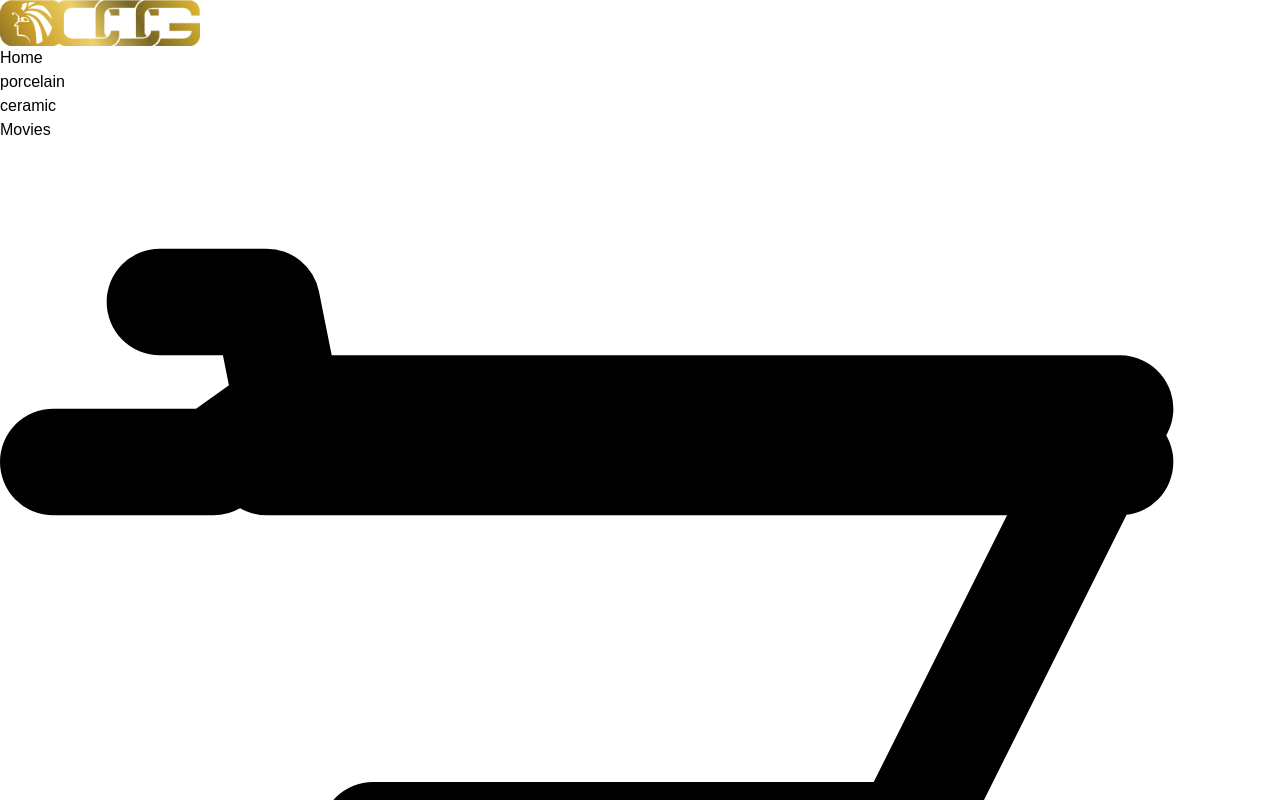
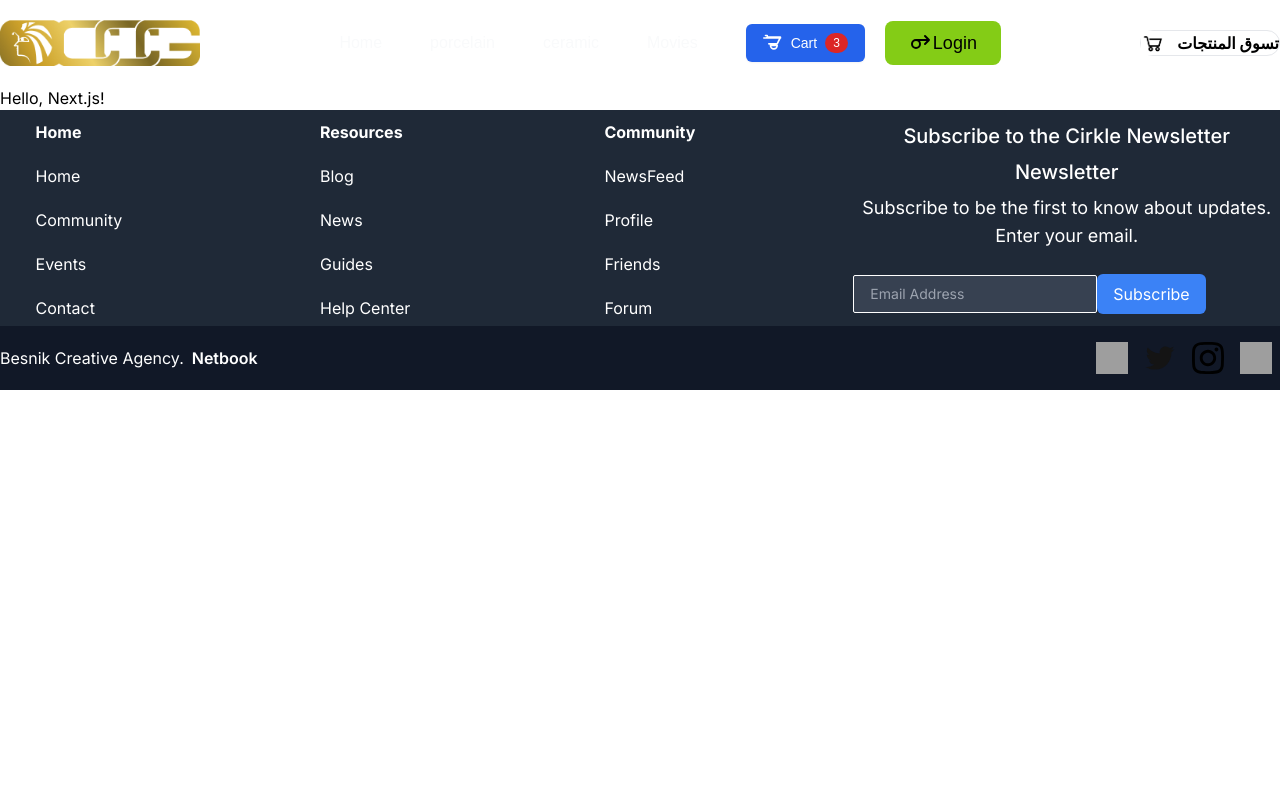
Before and after one commit to mohamedatef73/ceramic-store, a Next.js app in the folder next-app/: page /ceramic in a window 1280 px wide. Shown: the top 800 px of the page. Built offline with nearby package versions, Linux system fonts and the light colour scheme; grey boxes are pictures that could not be loaded.

Commit message:
update code

```diff
--- a/next-app/app/globals.css
+++ b/next-app/app/globals.css
@@ -34,26 +34,26 @@ ul {
   .btn_white {
     @apply border-white bg-white px-8 py-3 text-green-50;
   }
-  .btn_white_text {
+  /* .btn_white_text {
     @apply border-white bg-white px-8 py-3 text-gray-90;
-  }
+  } */
   .btn_green {
     @apply border-green-50 bg-green-50 px-8 py-5 text-white;
   }
-  .btn_dark_green {
+  /* .btn_dark_green {
     @apply bg-green-90 px-8 py-4 text-white transition-all hover:bg-black;
-  }
+  } */
   .btn_dark_green_outline {
     @apply border-gray-20 bg-green-90 px-8 py-5 text-white;
   }
 
-  .max-container {
+  /* .max-container {
     @apply mx-auto max-w-[1440px];
-  }
+  } */
 
-  .padding-container {
+  /* .padding-container {
     @apply px-6 lg:px-20 3xl:px-0;
-  }
+  } */
 
   .flexCenter {
     @apply flex items-center justify-center;
@@ -141,14 +141,14 @@ ul {
   }
 
   /* Hero */
-  .hero-map {
+  /* .hero-map {
     @apply absolute right-0 top-0 h-screen w-screen bg-pattern-2 bg-cover bg-center md:-right-28 xl:-top-60;
-  }
+  } */
 
   /* Camp */
-  .camp-quote {
+  /* .camp-quote {
     @apply absolute -right-6 bottom-4 w-[140px] lg:bottom-10 xl:-right-8 xl:w-[186px] 3xl:right-0;
-  }
+  } */
 
   /* Feature */
   .feature-phone {
--- a/next-app/next.config.js
+++ b/next-app/next.config.js
@@ -3,11 +3,19 @@
 
 // module.exports = nextConfig
 // next.config.js
-const withBundleAnalyzer = require('@next/bundle-analyzer')({
-  enabled: process.env.ANALYZE === 'true',
-});
+// const withBundleAnalyzer = require('@next/bundle-analyzer')({
+//   enabled: process.env.ANALYZE === 'true',
+// });
 
-module.exports = withBundleAnalyzer({
-  reactStrictMode: true,
-  swcMinify: true,
-});
+// module.exports = withBundleAnalyzer({
+//   reactStrictMode: true,
+//   swcMinify: true,
+// });
+
+// next.config.js
+module.exports = {
+  webpack: (config) => {
+    config.cache = false;
+    return config;
+  },
+};
--- a/next-app/tailwind.config.js
+++ b/next-app/tailwind.config.js
@@ -1,9 +1,22 @@
-/** @type {import('tailwindcss').Config} */
-module.exports = {important: true
-,
-  content: [],
+// /** @type {import('tailwindcss').Config} */
+// module.exports = {important: true
+// ,
+//   content: [],
+//   theme: {
+//     extend: {},
+//   },
+//   plugins: [],
+// }
+
+// tailwind.config.js
+module.exports = {
+  content: ['./pages/**/*.{js,ts,jsx,tsx}', './components/**/*.{js,ts,jsx,tsx}'],
   theme: {
-    extend: {},
+    extend: {
+      colors: {
+        primary: '#1DA1F2',
+      },
+    },
   },
   plugins: [],
-}
+};
```
Also changed, not shown: 1 other file (tests, documents, lock files or other folders).
